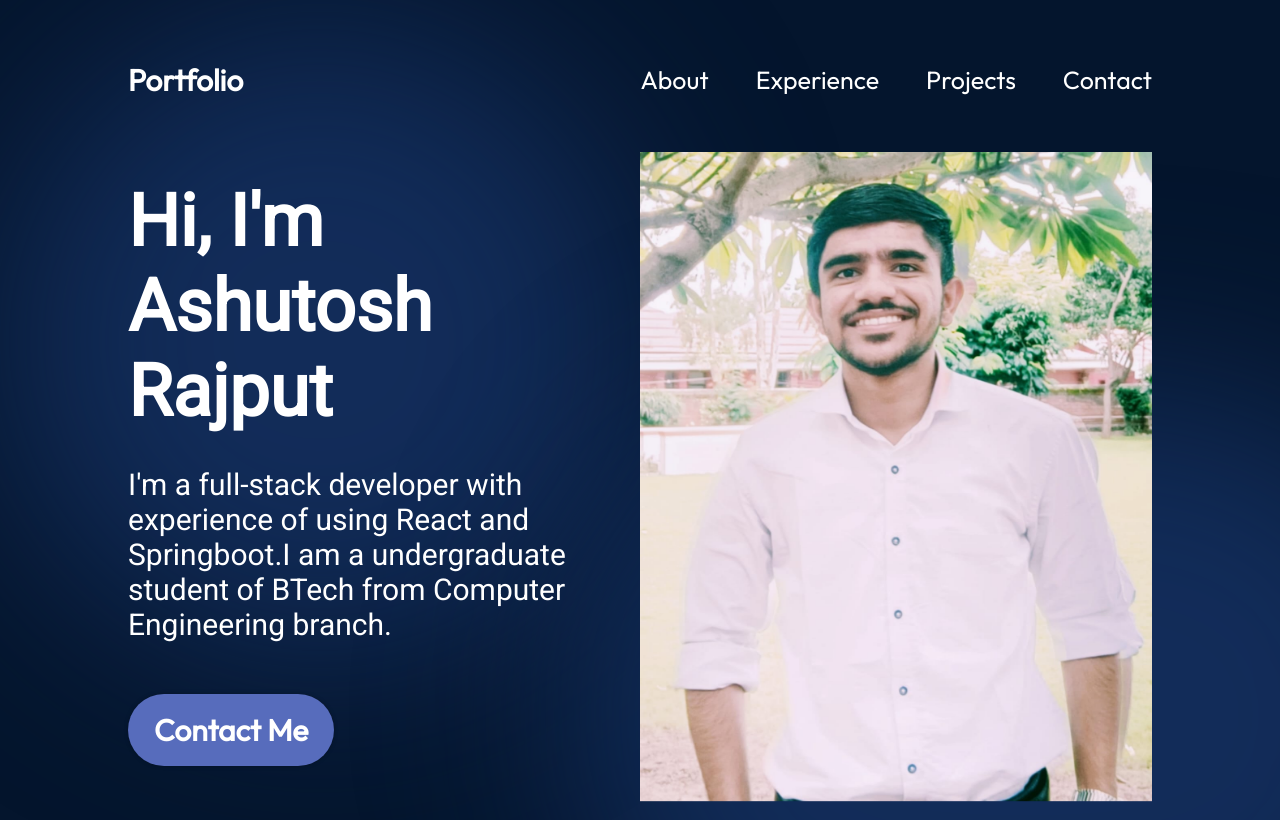
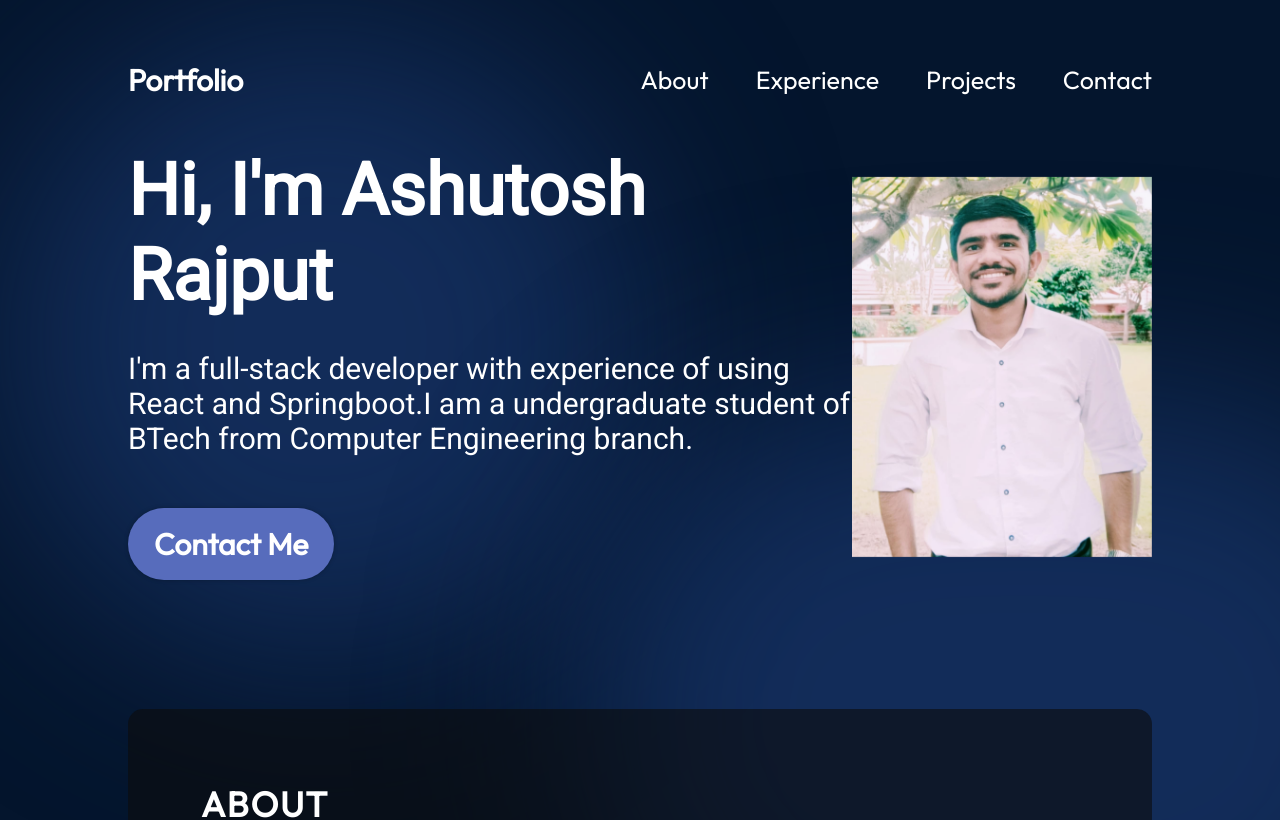
Before and after one commit to Ashutosh8668/MyPortfolio, a React (Vite) app: page / in a window 1280 px wide. Shown: the top 820 px of the page. Built offline with nearby package versions, Linux system fonts and the light colour scheme.

Commit message:
Update Hero.module.css

```diff
--- a/src/components/Hero/Hero.module.css
+++ b/src/components/Hero/Hero.module.css
@@ -51,7 +51,9 @@
 }
 
 .heroImg {
-  width: 50%;
+  width: 30%;
+  max-width: 300px;
+  height: auto;
   z-index: 1;
 
   animation-name: floating;
@@ -59,6 +61,7 @@
   animation-iteration-count: infinite;
   animation-timing-function: ease-in-out;
 }
+
 
 @keyframes floating {
   0% {
```
